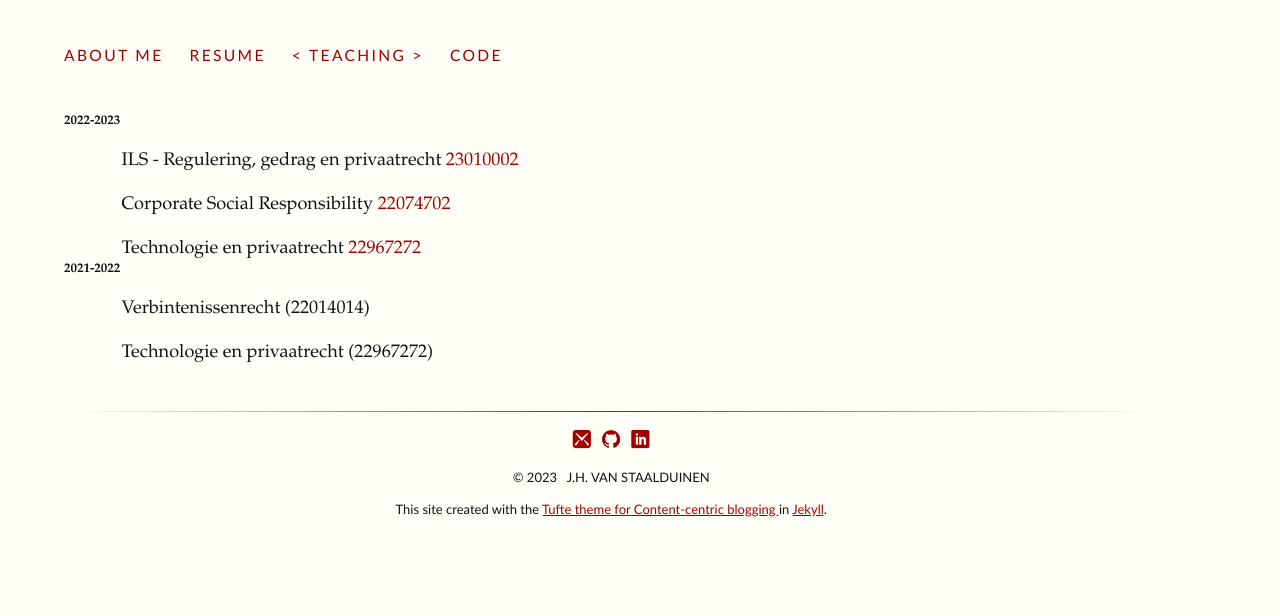
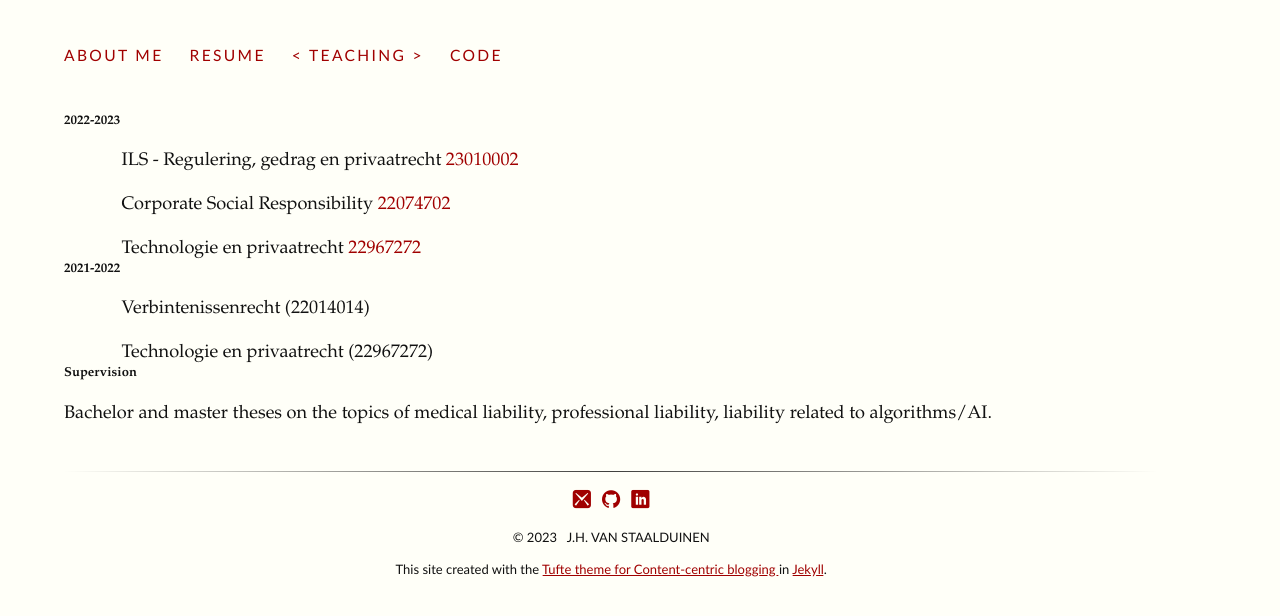
Before and after one commit to jhvanstaalduinen/jhvanstaalduinen.github.io, a Jekyll site: the page built from teaching/index.md, in a window 1280 px wide. Shown: the top 616 px of the page. Built offline with Jekyll 4.4.1, drawn with Linux system fonts in a browser that asks for light colours; some web fonts are replaced.

Commit message:
update teaching

```diff
--- a/teaching/index.md
+++ b/teaching/index.md
@@ -14,3 +14,7 @@ title: Teaching
 
 - Verbintenissenrecht (22014014)
 - Technologie en privaatrecht (22967272)
+
+#### Supervision
+
+Bachelor and master theses on the topics of medical liability, professional liability, liability related to algorithms/AI.
```
